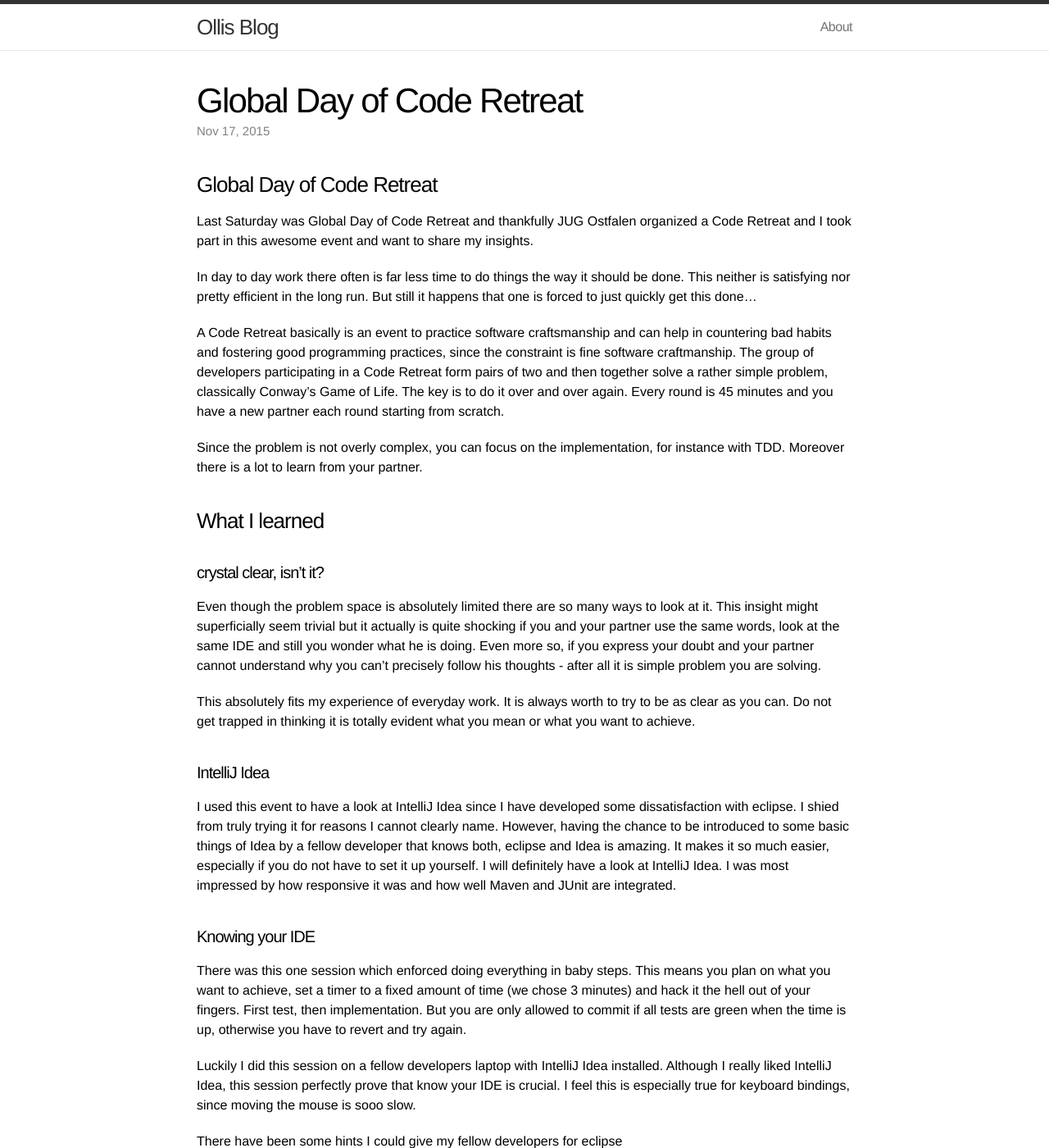
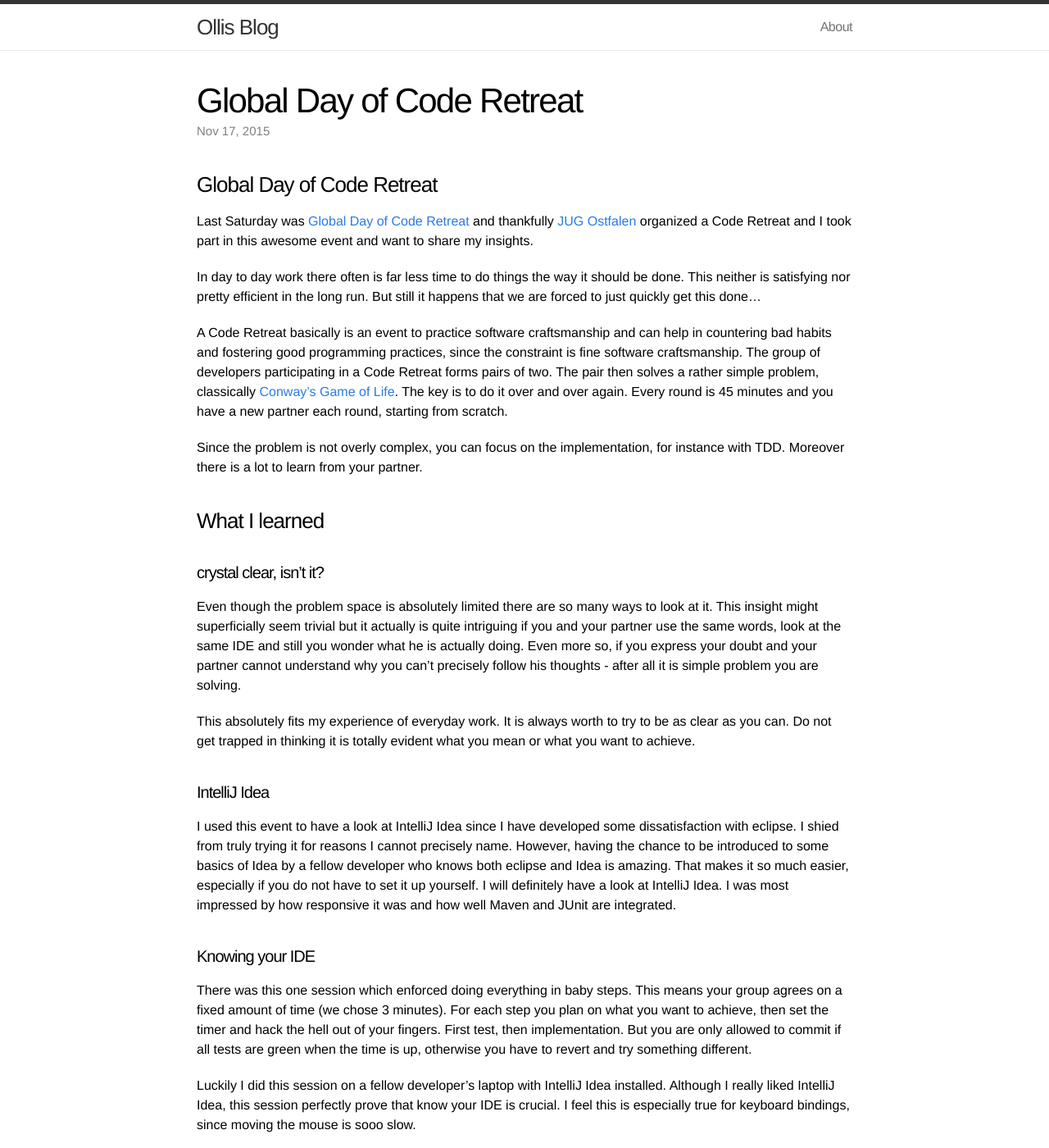
Before and after one commit to omilke/omilke.github.io, a Jekyll site: the page built from _posts/2015-11-17-globaldayofcodereteat.md, in a window 1280 px wide and 1400 px high. Shown: the whole window at 82% size. Built offline with Jekyll 4.4.1, drawn with Linux system fonts in a browser that asks for light colours; nearby versions of some CDN libraries; some of the changed text lies outside the part shown.

Commit message:
polished article

```diff
--- a/_posts/2015-11-17-globaldayofcodereteat.md
+++ b/_posts/2015-11-17-globaldayofcodereteat.md
@@ -6,11 +6,11 @@ categories: java code-retreat
 ---
 
 ### Global Day of Code Retreat
-Last Saturday was Global Day of Code Retreat and thankfully JUG Ostfalen organized a Code Retreat and I took part in this awesome event and want to share my insights.
+Last Saturday was [Global Day of Code Retreat][1] and thankfully [JUG Ostfalen][2] organized a Code Retreat and I took part in this awesome event and want to share my insights.
 
-In day to day work there often is far less time to do things the way it should be done. This neither is satisfying nor pretty efficient in the long run. But still it happens that one is forced to just quickly get this done...
+In day to day work there often is far less time to do things the way it should be done. This neither is satisfying nor pretty efficient in the long run. But still it happens that we are forced to just quickly get this done...
 
-A Code Retreat basically is an event to practice software craftsmanship and can help in countering bad habits and fostering good programming practices, since the constraint is fine software craftmanship. The group of developers participating in a Code Retreat form pairs of two and then together solve a rather simple problem, classically Conway's Game of Life. The key is to do it over and over again. Every round is 45 minutes and you have a new partner each round starting from scratch.
+A Code Retreat basically is an event to practice software craftsmanship and can help in countering bad habits and fostering good programming practices, since the constraint is fine software craftsmanship. The group of developers participating in a Code Retreat forms pairs of two. The pair then solves a rather simple problem, classically [Conway's Game of Life][3]. The key is to do it over and over again. Every round is 45 minutes and you have a new partner each round, starting from scratch.
 
 Since the problem is not overly complex, you can focus on the implementation, for instance with TDD. Moreover there is a lot to learn from your partner.
 
@@ -19,32 +19,32 @@ Since the problem is not overly complex, you can focus on the implementation, fo
 #### crystal clear, isn't it?
 
 Even though the problem space is absolutely limited there are so many ways to look at it. This insight might superficially seem trivial but it
-actually is quite shocking if you and your partner use the same words, look at the same IDE and still you wonder what he is doing. Even more so, if you express your doubt and your partner cannot understand why you can't precisely follow his thoughts - after all it is simple problem you are solving.
+actually is quite intriguing if you and your partner use the same words, look at the same IDE and still you wonder what he is actually doing. Even more so, if you express your doubt and your partner cannot understand why you can't precisely follow his thoughts - after all it is simple problem you are solving.
 
 This absolutely fits my experience of everyday work. It is always worth to try to be as clear as you can. Do not get trapped in thinking it is totally evident what you mean or what you want to achieve.
 
 #### IntelliJ Idea
 
-I used this event to have a look at IntelliJ Idea since I have developed some dissatisfaction with eclipse. I shied from truly trying it for reasons I cannot clearly name. However, having the chance to be introduced to some basic things of Idea by a fellow developer that knows both, eclipse and Idea is amazing. It makes it so much easier, especially if you do not have to set it up yourself. I will definitely have a look at IntelliJ Idea. I was most impressed by how responsive it was and how well Maven and JUnit are integrated.
+I used this event to have a look at IntelliJ Idea since I have developed some dissatisfaction with eclipse. I shied from truly trying it for reasons I cannot precisely name. However, having the chance to be introduced to some basics of Idea by a fellow developer who knows both eclipse and Idea is amazing. That makes it so much easier, especially if you do not have to set it up yourself. I will definitely have a look at IntelliJ Idea. I was most impressed by how responsive it was and how well Maven and JUnit are integrated.
 
 #### Knowing your IDE
 
-There was this one session which enforced doing everything in baby steps. This means you plan on what you want to achieve, set a timer to a fixed amount of time (we chose 3 minutes) and hack it the hell out of your fingers. First test, then implementation. But you are only allowed to commit if all tests are green when the time is up, otherwise you have to revert and try again.
+There was this one session which enforced doing everything in baby steps. This means your group agrees on a fixed amount of time (we chose 3 minutes). For each step you plan on what you want to achieve, then set the timer and hack the hell out of your fingers. First test, then implementation. But you are only allowed to commit if all tests are green when the time is up, otherwise you have to revert and try something different.
 
-Luckily I did this session on a fellow developers laptop with IntelliJ Idea installed. Although I really liked IntelliJ Idea, this session perfectly prove that know your IDE is crucial. I feel this is especially true for keyboard bindings, since moving the mouse is sooo slow.
+Luckily I did this session on a fellow developer's laptop with IntelliJ Idea installed. Although I really liked IntelliJ Idea, this session perfectly prove that know your IDE is crucial. I feel this is especially true for keyboard bindings, since moving the mouse is sooo slow.
 
 There have been some hints I could give my fellow developers for eclipse
 
-* install mousefeed - it displays the keybindings for action you invoke using the mouse
-* alt+shift + [cursor up | cursor down] selects the next outer / inner block from you current cursor position or selection
-* alt+shift + a enables block selection and modification
-* strg + 3 lets you filter all available views and actions
+* install mousefeed - it displays the keybindings for actions you invoke using the mouse
+* *alt+shift + [cursor up / cursor down]* selects the next outer / inner block from you current cursor position or selection
+* *alt+shift + a* enables block selection and modification
+* *strg + 3* lets you filter all available views and actions
 
-I also learned that setting the cursor to a method parameter and invoking Quick Fix (strg + 1) you can easily assign this parameter to a new field, which will save me some in the in the future :)
+I also learned that setting the cursor to a method parameter and invoking Quick Fix (*strg + 1*) you can easily assign this parameter to a new field, which will save me some in the in the future :)
 
 A Code Retreat definitely is a good place to learn more about your IDE.
 
-By the way, there is a good talk on vJUG I can recommend: https://www.youtube.com/watch?v=FwfHxholaEE&feature=youtu.be
+By the way, there is a good talk on [vJUG][4] I can recommend: [Effective IDE Usage][5]
 
 #### Naming things, especially test methods
 
@@ -64,23 +64,30 @@ public class TheClassTest {
 }
 {% endhighlight %}
 
-How verbose it is that a method's name within a test class, that also is annotated with @Test should start with test? Instead I was convinced that naming the tests with regard to the its intention is a little more useful. That way, if you have a list of tests that are failing, you might already get a clue what's wrong.
+How verbose it is that a method's name within a test class, that also is annotated with @Test should start with test? Instead I was convinced that naming the tests with regard to the its intention is a little more useful. That way, if you have a list of failing tests, you might already get a clue what's wrong.
 
-Moreover, we talked about how hard it is to name methods upfront, when there is not even a single line of code in it, be it a test method or an implementation method. Of course, you would never do such a thing, but I liked the idea of initially naming a method like bla() or foo() and only decide in its name after it is implemented. This way it should be easier to choose well suited name.
+Moreover, we talked about how hard it is to name methods upfront, when there is not even a single line of code in it, be it a test method or an implementation method. Of course, you would neeeeeever do such a thing, but I liked the idea of initially naming a method like bla() or foo() and only decide on its name after it is implemented. This way it should be easier to choose a well suited name.
 
 #### Test first makes a difference
 
 I think automatic unit testing is important. A unit test can very well be written after the implementation under test. I used to do it that way and was totally fine with it.
 
-However, when writing the test first things somehow change. It is more about you put in and what you receive as a result, which makes methods more coherent. For example, when writing the test first, you would hardly produce a test that forces you to break the Single Responsibility Principle, because the test would be way too complex.
+However, when writing the test first, things somehow change. Creating a method this way is more about what you put in as parameters and what you receive as a result, which makes methods more coherent. For example, when writing the test first, you would hardly produce a test that forces you to write an incoherent method, because the test enforcing this would have been way to complex in the first place.
 
 I am going to incorporate test first more in my everyday work.
 
-#### Getting in touch with scala
+#### Getting in touch with Scala
 
-Swapping the partners with each round of the Code Retreat also is an awesome way to get to know another programming language. In the last round we didn't solve Game of Life but instead agreed on writing an ISBN validator. I always wanted to have a look at Scala and luckily my last partner was pretty decent at Scala and was OK with a little introduction for me. There was not much I can really remember and we didn't finish our validator, but I am going to try it alone and see how it works out.
+Swapping the partners with each round of the Code Retreat also is an awesome way to get to know another programming language. In the last round we didn't solve Game of Life but instead agreed on writing an ISBN validator. I always wanted to have a look at Scala and luckily my last partner was really decent at Scala and was OK with a little introduction for me. There was not much I can really remember and we didn't finish our validator, but I am going to try it alone and see how it works out, because I liked the result.
 
 
 ### Conclusion
 
-It was a great day with lots of fun, several insights and good food. Thanks to Lineas for sponsoring this event and to the organizers of JUG Ostfalen. I am looking forward for next year's Global Day of Code Retreat.
+It was a great day with lots of fun, several insights and good food. Thanks to [Lineas][6] for sponsoring this event and to the organizers of JUG Ostfalen. I am looking forward for next year's Global Day of Code Retreat :)
+
+[1]: http://globalday.coderetreat.org/
+[2]: http://www.jug-ostfalen.de/
+[3]: https://en.wikipedia.org/wiki/Conway%27s_Game_of_Life
+[4]: http://virtualjug.com/
+[5]: https://www.youtube.com/watch?v=FwfHxholaEE&feature=youtu.be
+[6]: http://www.lineas.de/
```
